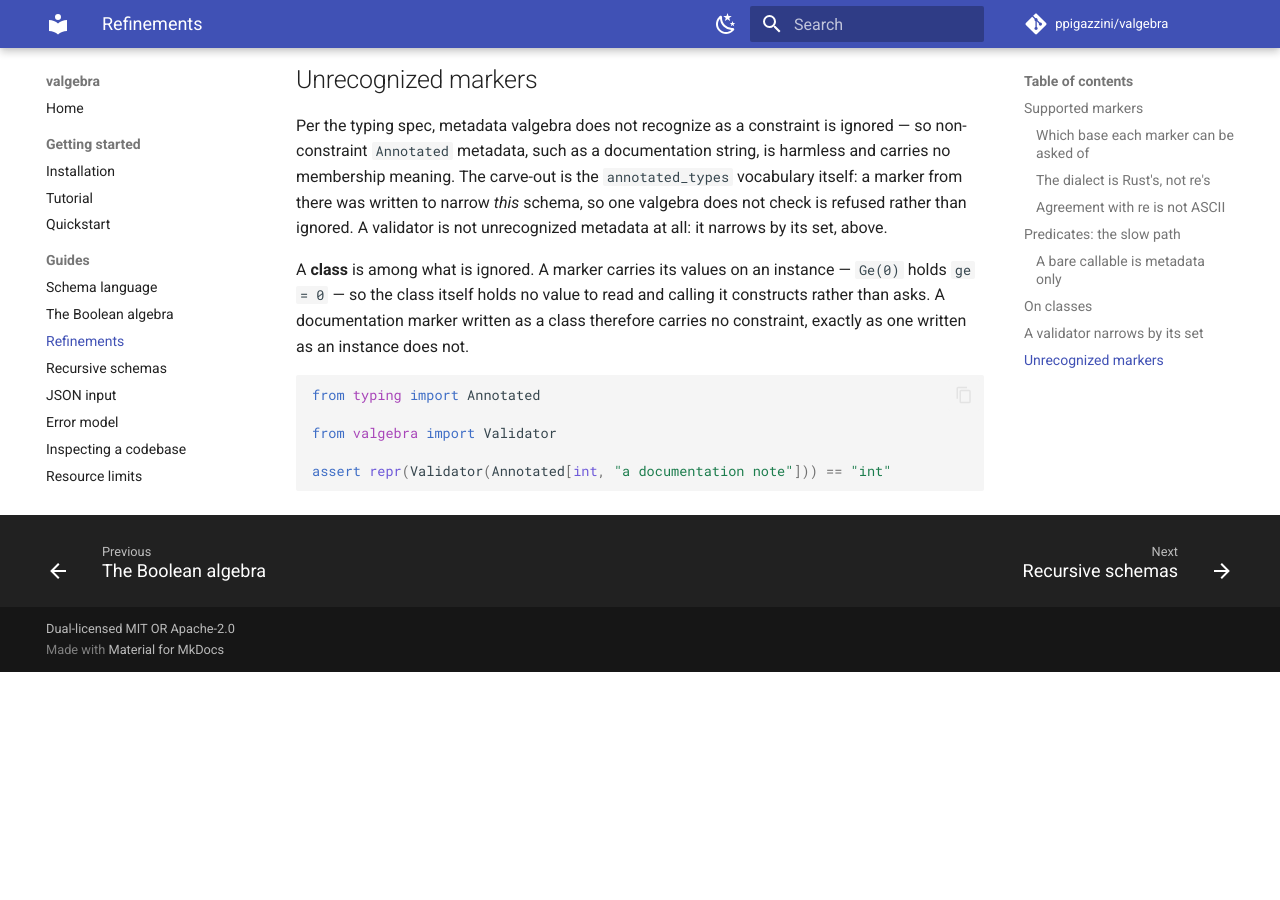
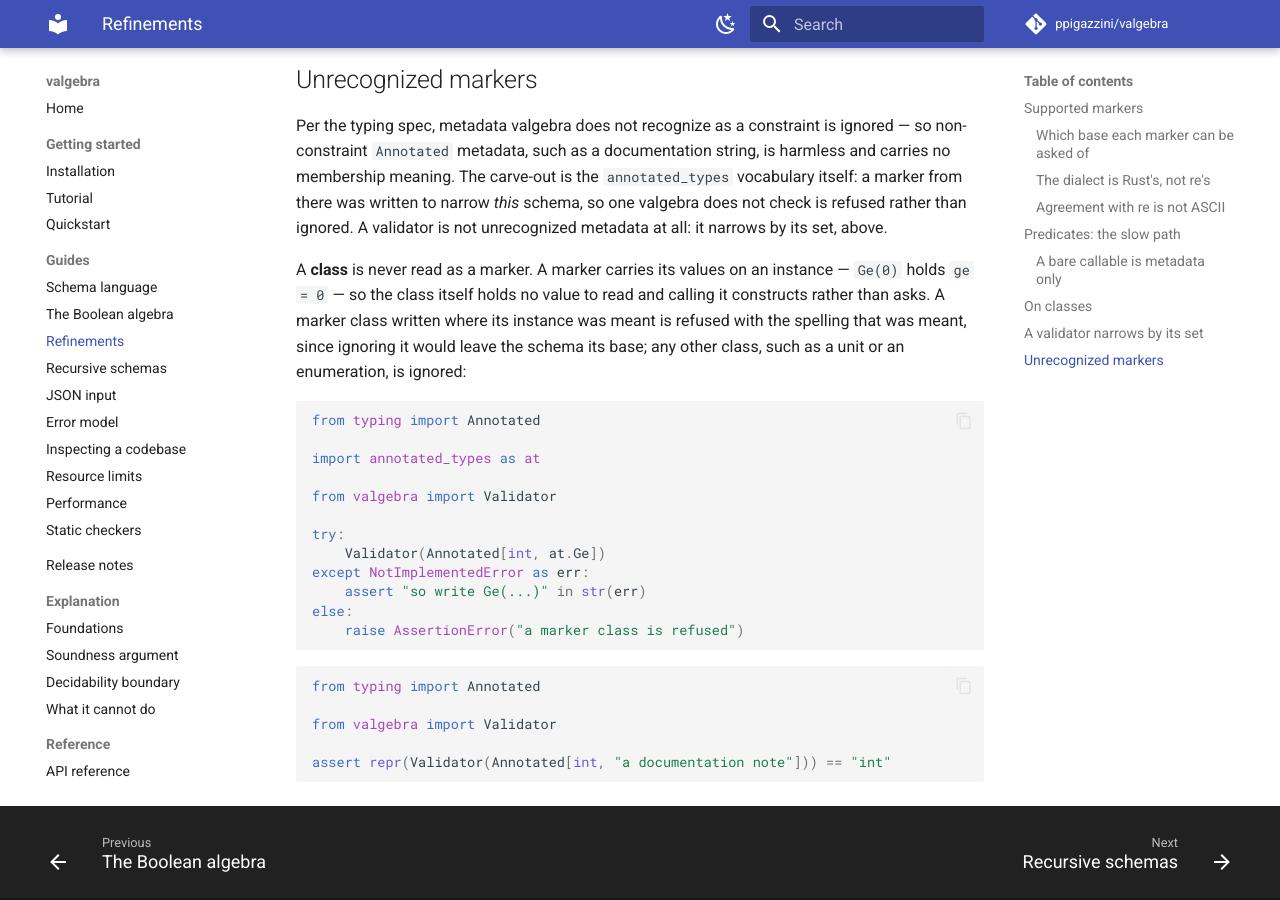
Before and after one commit to ppigazzini/valgebra, an MkDocs documentation site: the page built from docs/05-refinements.md, in a window 1280 px wide and 900 px high, scrolled down 10961 px. Built offline with MkDocs 1.6.1 and Material for MkDocs 9.7.7, drawn with Linux system fonts in a browser that asks for light colours; comment, search, counter and statistics services are not loaded; before the commit the page ends 11633 px from its top, so only the background shows below that.

Commit message:
fix: a marker class is refused with the spelling that was meant
A class in Annotated metadata is never read as a marker, since a marker
class holds descriptors where its instances hold values. A class whose
instances would be read or refused as a constraint is a marker written
without its parentheses: one from the annotated_types vocabulary, or one
carrying a name a constraint is read through, asked of the class itself.
Ignoring it would leave the schema its base, admitting every value the
marker was written to exclude, so it is refused with a message naming
the instance to write. Any other class, such as a unit or an
enumeration, is metadata this frontend does not recognise and is
ignored, as the typing spec asks.

The frontend corpus refuses a slotted marker class and a vocabulary
class and ignores a plain one; the refinements page shows the refusal.

````diff
--- a/docs/05-refinements.md
+++ b/docs/05-refinements.md
@@ -548,11 +548,27 @@
 *this* schema, so one valgebra does not check is refused rather than ignored. A
 validator is not unrecognized metadata at all: it narrows by its set, above.
 
-A **class** is among what is ignored. A marker carries its values on an
+A **class** is never read as a marker. A marker carries its values on an
 instance — `Ge(0)` holds `ge = 0` — so the class itself holds no value to read
-and calling it constructs rather than asks. A documentation marker written as a
-class therefore carries no constraint, exactly as one written as an instance does
-not.
+and calling it constructs rather than asks. A marker class written where its
+instance was meant is refused with the spelling that was meant, since ignoring
+it would leave the schema its base; any other class, such as a unit or an
+enumeration, is ignored:
+
+```python
+from typing import Annotated
+
+import annotated_types as at
+
+from valgebra import Validator
+
+try:
+    Validator(Annotated[int, at.Ge])
+except NotImplementedError as err:
+    assert "so write Ge(...)" in str(err)
+else:
+    raise AssertionError("a marker class is refused")
+```
 
 ```python
 from typing import Annotated
````
Also changed, not shown: CHANGELOG.md (+9 -0 lines), docs/dev/03-frontend.md (+15 -7 lines), 3 other files.
